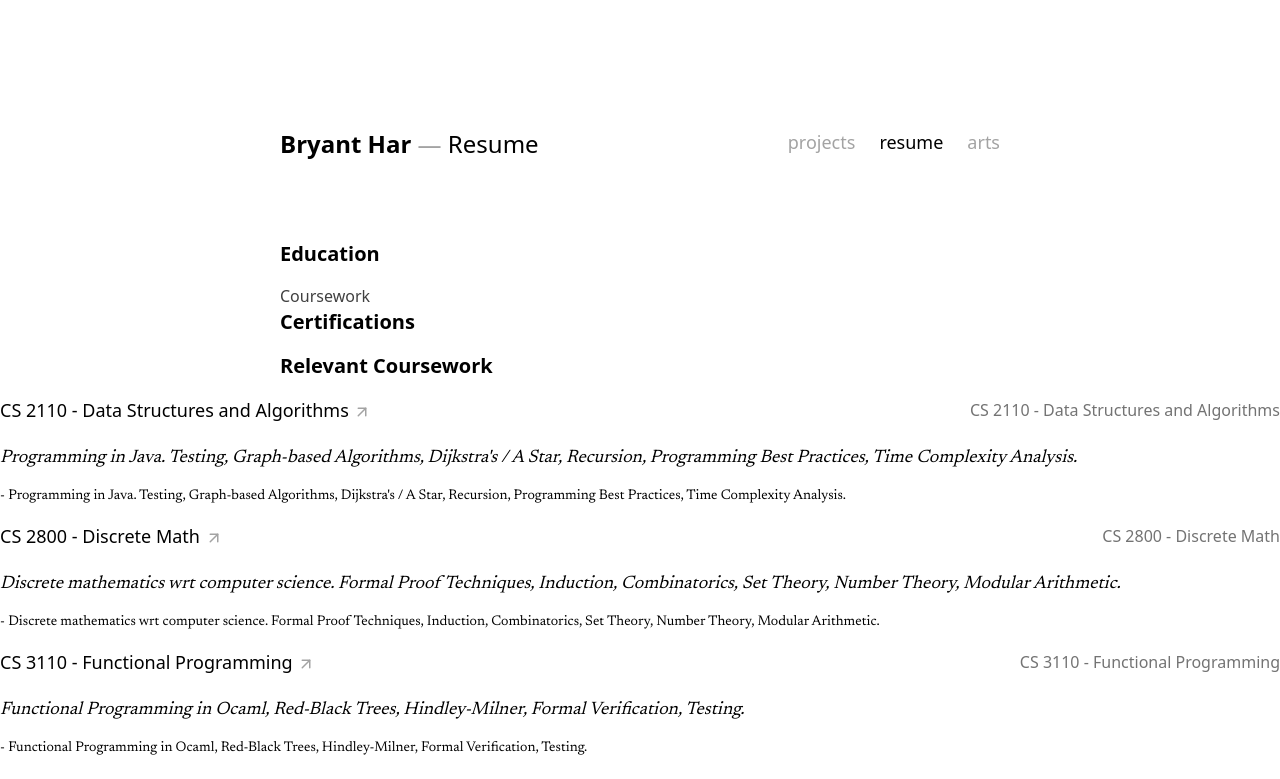
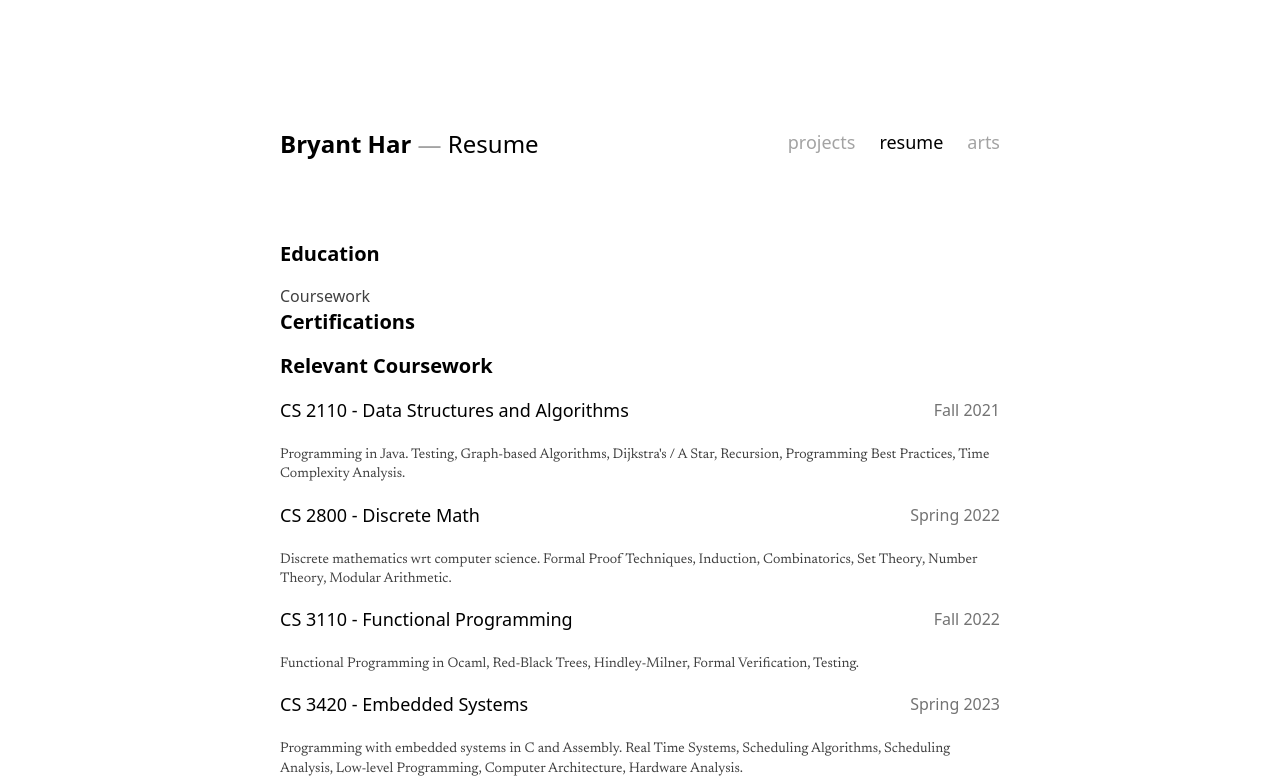
Before and after one commit to bryant-har/bryanthar.com, a Next.js app in the folder etamac/: page /about/resume in a window 1280 px wide. Shown: the top 779 px of the page. Built offline with nearby package versions, Linux system fonts and the light colour scheme.

Commit message:
Finish Coursework Table

```diff
--- a/etamac/src/pages/about/resume/index.js
+++ b/etamac/src/pages/about/resume/index.js
@@ -16,8 +16,8 @@ export default function Writing() {
 
       <section className="layout">
         <h1 id='coursework' className="heading">Relevant Coursework</h1>
+        <NoLinkList data={data.coursework}> </NoLinkList>
       </section>
-      <NoLinkList data={data.coursework}> </NoLinkList>
 
       {/* todo */}
       {/* Blog Stuff */}
--- a/etamac/src/pages/about/resume/resume.yaml
+++ b/etamac/src/pages/about/resume/resume.yaml
@@ -58,7 +58,7 @@ coursework:
     notes:
   - title: PHYS 1116-2214 - Honors Introductory Physics Sequence
     desc: Introductory Physics sequence. Mechanics, Electromagnetism, Waves.
-    date: Fall 2021 - Spring 2022
+    date: 2021 -2022
     notes:
   - title: AEP 3200 - Mathematical Physics
     desc: Tensor Calculus, Complex Analysis, Dirac-Delta Distributions, Fourier and Laplace Transforms, Method of Frobenius, Group Theory, Christoffel Symbols, Calculus of Variations
--- a/etamac/src/static/NoLinkList.tsx
+++ b/etamac/src/static/NoLinkList.tsx
@@ -16,18 +16,14 @@ export default function LinkList({ data }: { data: ListItem[] }) {
       <>
         <div className="flex flex-col sm:flex-row sm:items-end mb-1.5">
           <div className="text-lg text-black font-normal">
-            {item.title}&nbsp;
-            <ArrowUpRight size={18} className="inline text-neutral-400" />
+            {item.title}
           </div>
           <div className="sm:ml-auto mb-0.5 text-neutral-500">
-            {item.title}
+            {item.date}
           </div>
         </div>
-        <div className="text-lg leading-snug font-serif italic">
+        <div className="text-sm leading-snug font-serif font-light">
           {item.desc}
-        </div>
-        <div className="text-sm leading-snug font-serif font-light">
-          - {item.desc}
         </div>
       </>
     )}
```
